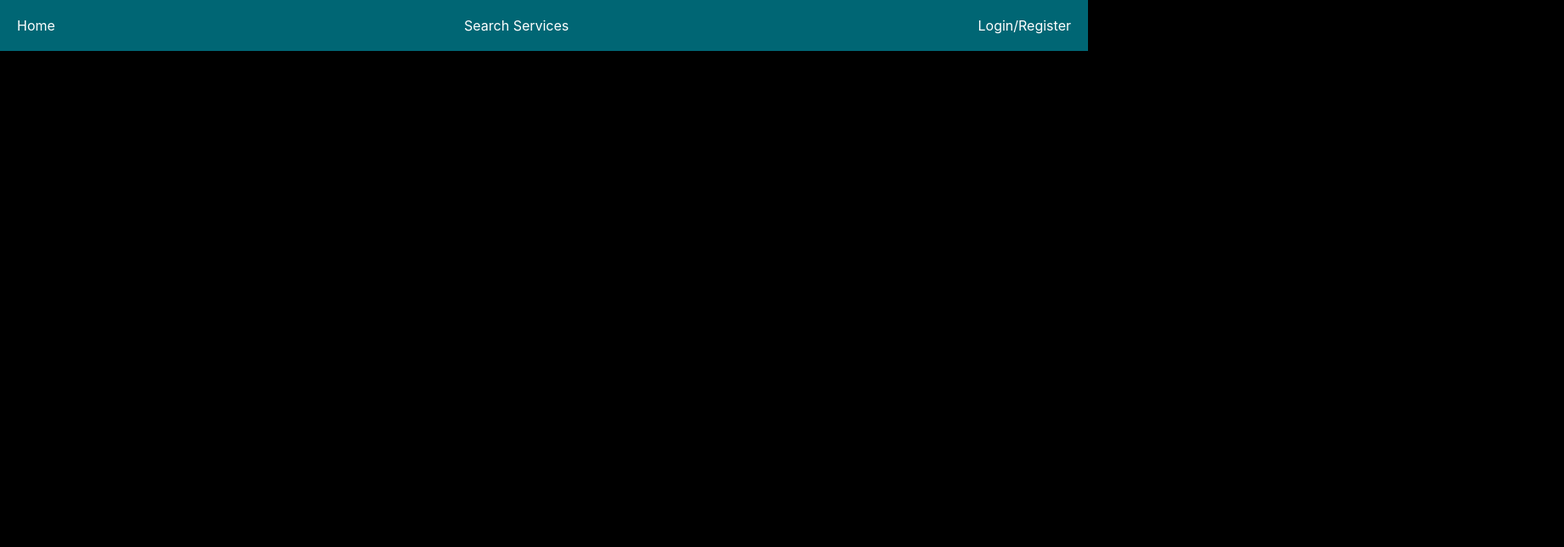
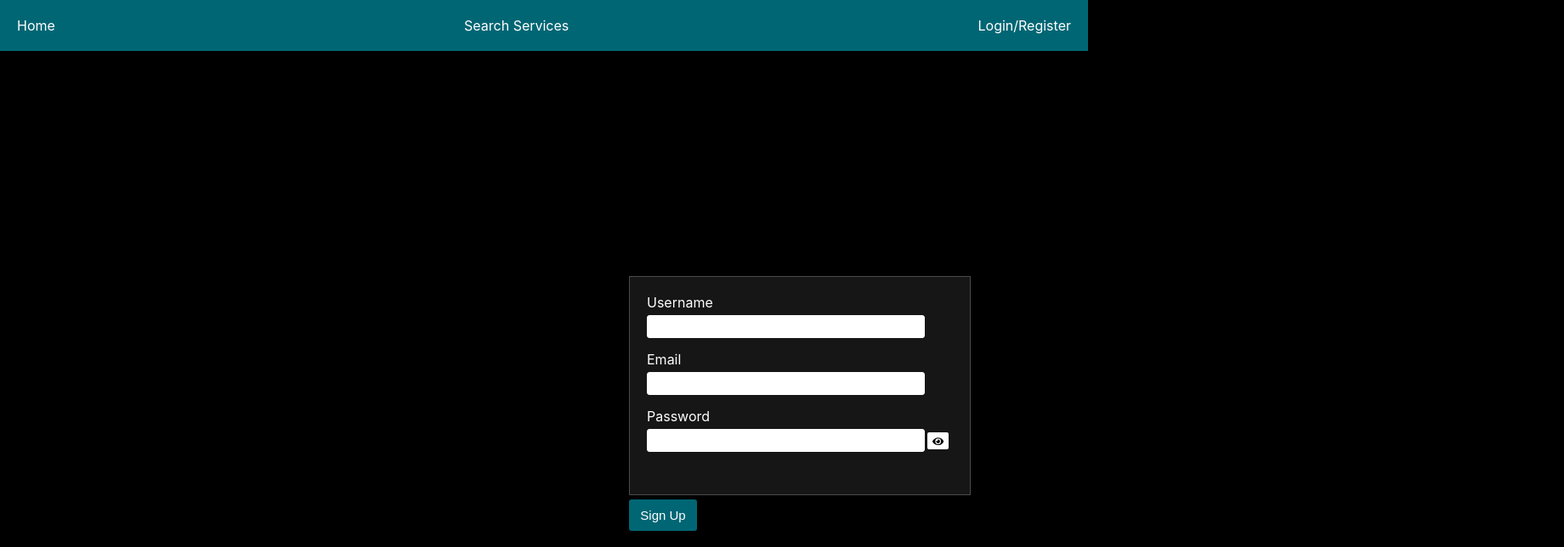
Before and after one commit to allenlr/phase-5-project, a React (Create React App) app in the folder client/: page /register in a window 1280 px wide. Shown: the top 644 px of the page at 85% size, 1840 px wide, since content can reach past the window. Built offline with nearby package versions, Linux system fonts and the light colour scheme.

Commit message:
create registration form, link styling with profile editing form

```diff
--- a/client/src/components/Services/Services.css
+++ b/client/src/components/Services/Services.css
@@ -5,7 +5,7 @@
     max-width: 1000px;
     margin: 20px auto;
     padding: 10px;
-    background: #1a1a1a;
+    background: #1f1f1fb4;
     border-radius: 5px;
     box-shadow: 0 4px 6px rgba(0, 0, 0, 0.1);
 }
--- /dev/null
+++ b/client/src/components/User/Register.css
@@ -0,0 +1,3 @@
+.register-div{
+   margin-left: 90px;
+}
--- a/client/src/components/User/Register.js
+++ b/client/src/components/User/Register.js
@@ -1,9 +1,85 @@
-import React from 'react'
+import React, { useState, useEffect } from 'react'
+import "./Register.css"
+import { FaEye, FaEyeSlash } from 'react-icons/fa';
+import { useDispatch, useSelector } from 'react-redux'
+import { useNavigate } from 'react-router-dom';
 
 function Register(){
+    const error = useSelector(state => state.error.currentError)
+    const dispatch = useDispatch();
+    const [showPassword, setShowPassword] = useState(false);
+    const [signupForm, setSignupForm] = useState({
+        username: '',
+        email: '',
+        location: '',
+        password: '',
+        password_confirmation: '',
+
+    })
+    const navigate = useNavigate();
+
+    function handleFormChange(name, value){
+        setSignupForm({
+            ...signupForm,
+            [name]: value
+        })
+    }
+
+    function handleRegisterSubmit(){
+
+    }
+
     return(
-        <div>
-
+        <div className="register-div">
+            <div>
+                <form id="registration-form" onSubmit={handleRegisterSubmit}>
+                    <div className="register-container">
+                        <div className="input-group">
+                            <label>
+                                Username
+                            </label>
+                            <input
+                                type="text"
+                                name="username"
+                                value={signupForm.username}
+                                onChange={(e) => handleFormChange(e.target.name, e.target.value)}>
+                            </input>
+                        </div>
+                        <div className="input-group">
+                            <label>
+                                Email
+                            </label>
+                            <input
+                                type="text"
+                                name="email"
+                                value={signupForm.email}
+                                onChange={(e) => handleFormChange(e.target.name, e.target.value)}>
+                            </input>
+                        </div>
+                        <div className="input-group">
+                            <label>
+                                Password
+                            </label>
+                            <div className="input-button-wrapper">
+                                <input
+                                    type={showPassword ? "text" : "password"}
+                                    name="password"
+                                    value={signupForm.password}
+                                    onChange={(e) => handleFormChange(e.target.name, e.target.value)}>
+                                </input>
+                                <button
+                                    className="hide-show-password-buttons"
+                                    type="button"
+                                    onClick={() => setShowPassword((prev) => !prev)}
+                                >
+                                    {showPassword ? <FaEyeSlash /> : <FaEye />}
+                                </button>
+                            </div>
+                        </div>
+                    </div>
+                    <button type="submit" id="registration-submit-button">Sign Up</button>
+                </form>
+            </div>
         </div>
     )
 }
--- a/client/src/components/User/User.css
+++ b/client/src/components/User/User.css
@@ -13,7 +13,7 @@
 }
 
 
-.login-div {
+.login-div, .register-div {
     display: flex;
     flex-direction: column;
     align-items: center;
@@ -78,14 +78,14 @@ button.nav-link:hover {
     color: #facc37
 }
 
-.profile-div{
+.profile-div, .register-div{
     display: flex;
     flex-direction: column;
     align-items: center;
     width: 1750px;
 }
 
-.profile-information-div, .profile-reviews-div {
+.profile-information-div, .profile-reviews-div{
     display: flex;
     flex-direction: row;
 }
@@ -109,14 +109,14 @@ button.nav-link:hover {
     margin-top: -10px;
 }
 
-#edit-user-form, .profile-reviews-container {
+#edit-user-form, .profile-reviews-container, #registration-form {
     display: flex;
     flex-direction: column;
     align-items: flex-start;
     width: 450px;
 }
 
-.profile-container{
+.profile-container, .register-container{
     margin-top: 75px;
     width: 80%;
     border: 1px solid #4b4b4b;
@@ -180,7 +180,7 @@ button.nav-link:hover {
     padding: 1px;
 }
 
-#save-changes-button{
+#save-changes-button, #registration-submit-button{
     width: 80px;
     color: #ffffff;
     background-color: #006674;
@@ -219,7 +219,7 @@ button.nav-link:hover {
 
 
 #login-button{
-    background: #1f1f1fb4;
+    background: #303030b4;
     border: none;
     color:#fff;
     font-size: 20px;
```
